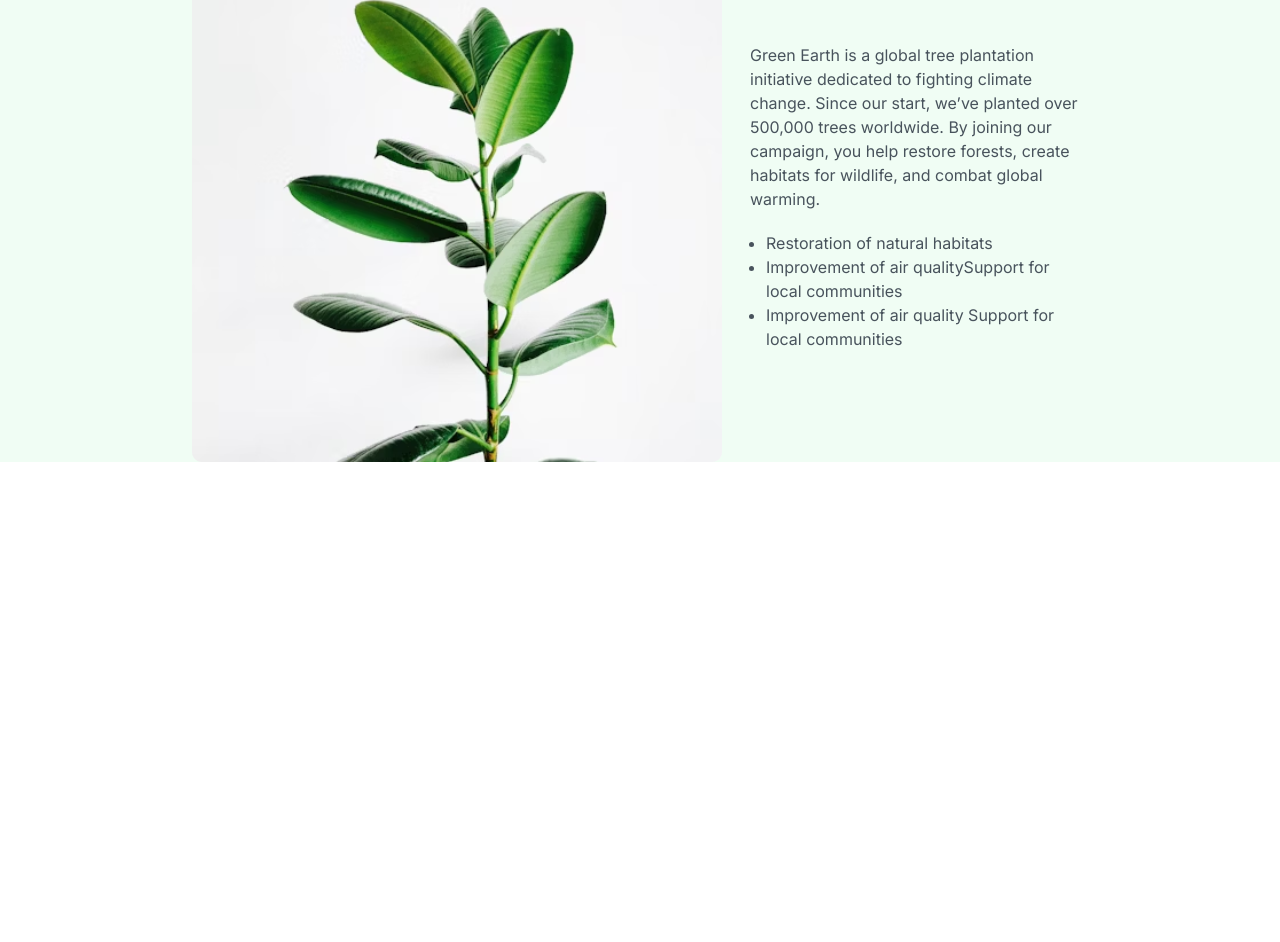
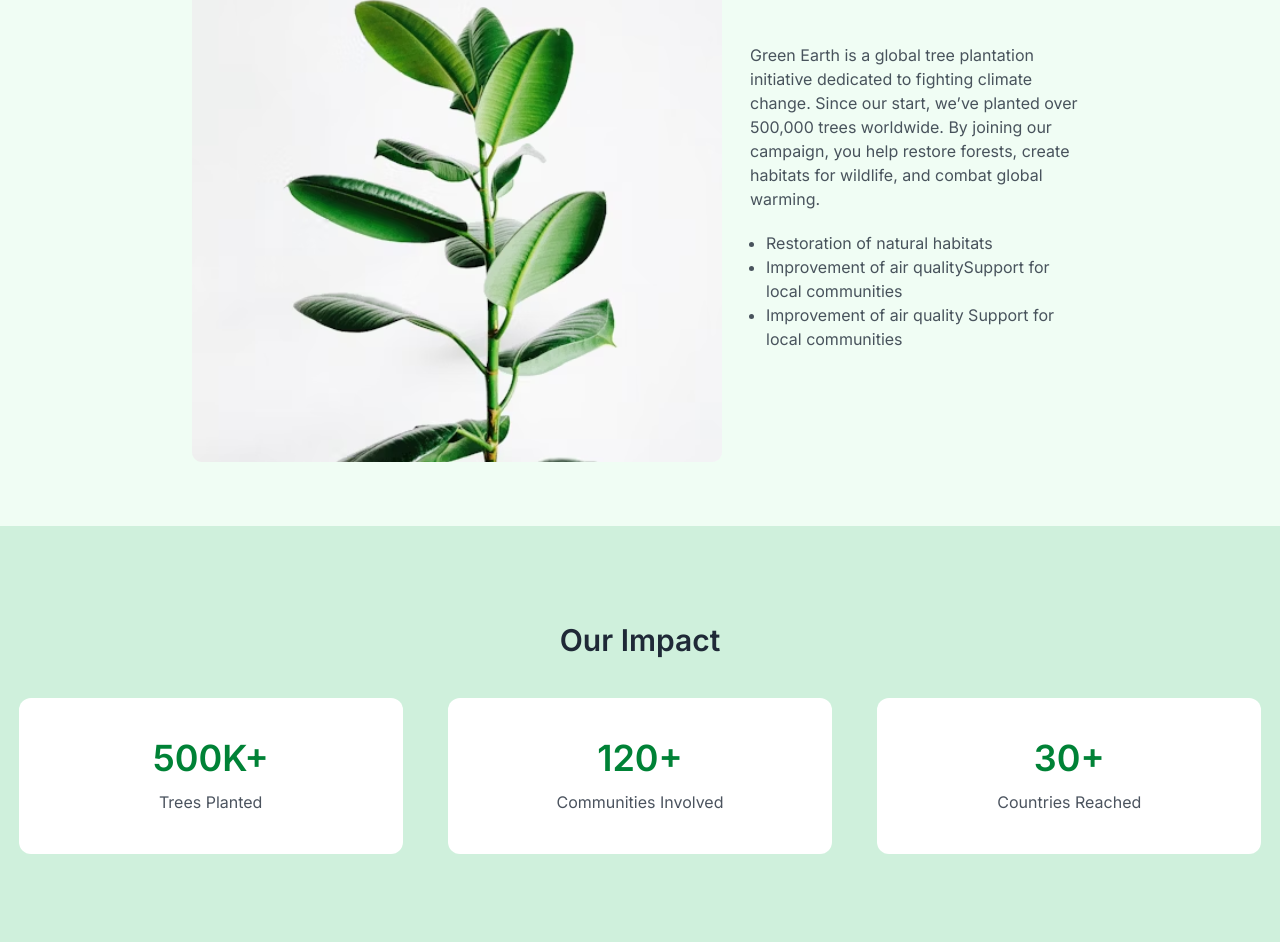
Before and after one commit to s1archosaur/Assignment_6, a plain HTML site: page index.html in a window 1280 px wide. Shown: the part 1085-2027 px from the top of the page. Before the commit the page ends 1611 px from the top, so only its background shows below. Drawn offline with nearby package versions, Linux system fonts and the light colour scheme; no server answers.

Commit message:
add impact

```diff
--- a/index.html
+++ b/index.html
@@ -129,6 +129,27 @@
             </div>
         </section>
 
+        <section class="bg-[#CFF0DC] py-8 sm:py-12">
+            <h2 class="text-2xl sm:text-3xl font-semibold text-center mb-6 sm:mb-8 lg:mb-10 pt-4 sm:pt-8 lg:pt-12">Our Impact</h2>
+            <div class="flex flex-col sm:flex-row lg:flex-row gap-6 sm:gap-8 lg:gap-10 w-full justify-center px-4 pb-6 sm:pb-8 lg:pb-10 max-w-7xl mx-auto">
+
+                <div class="p-8 sm:p-10 flex gap-3 flex-col items-center bg-white rounded-xl w-full sm:w-96 md:w-[28rem] lg:w-96 mx-auto">
+    <div class="text-3xl sm:text-4xl text-green-700 font-semibold">500K+</div>
+    <div class="text-sm sm:text-base opacity-80">Trees Planted</div>
+  </div>
+
+  <div class="p-8 sm:p-10 flex gap-3 flex-col items-center bg-white rounded-xl w-full sm:w-96 md:w-[28rem] lg:w-96 mx-auto">
+    <div class="text-3xl sm:text-4xl text-green-700 font-semibold">120+</div>
+    <div class="text-sm sm:text-base opacity-80">Communities Involved</div>
+  </div>
+
+  <div class="p-8 sm:p-10 flex gap-3 flex-col items-center bg-white rounded-xl w-full sm:w-96 md:w-[28rem] lg:w-96 mx-auto">
+    <div class="text-3xl sm:text-4xl text-green-700 font-semibold">30+</div>
+    <div class="text-sm sm:text-base opacity-80">Countries Reached</div>
+  </div>
+            </div>
+        </section>
+
 
    <footer>
 
```
